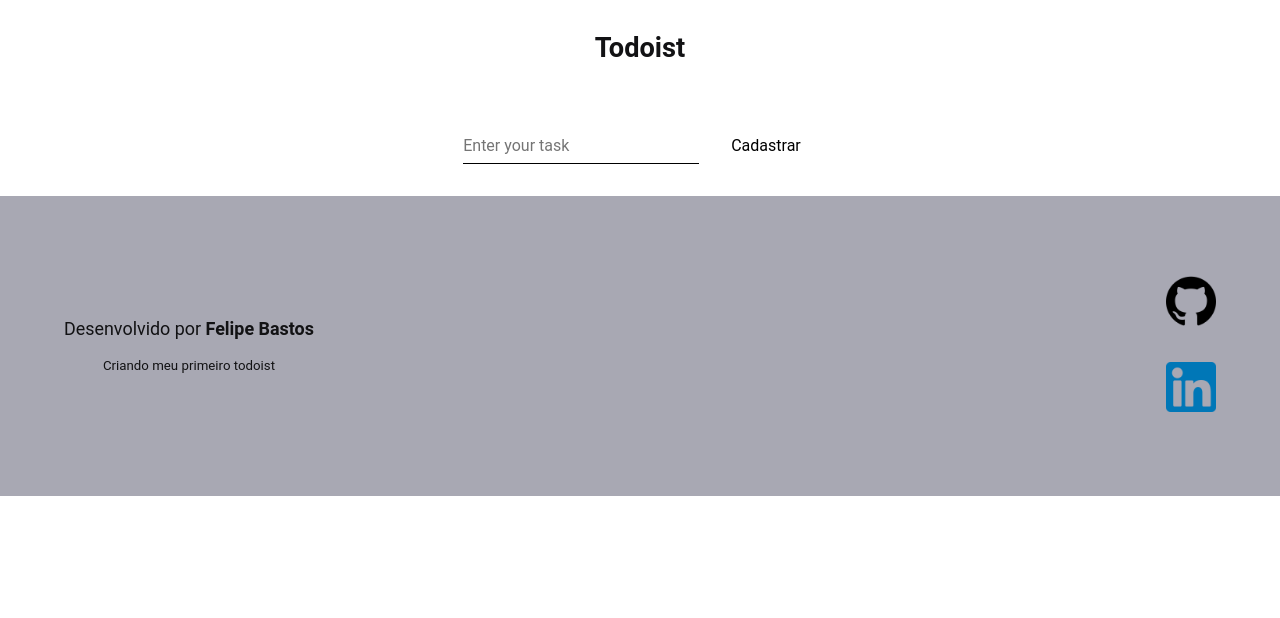
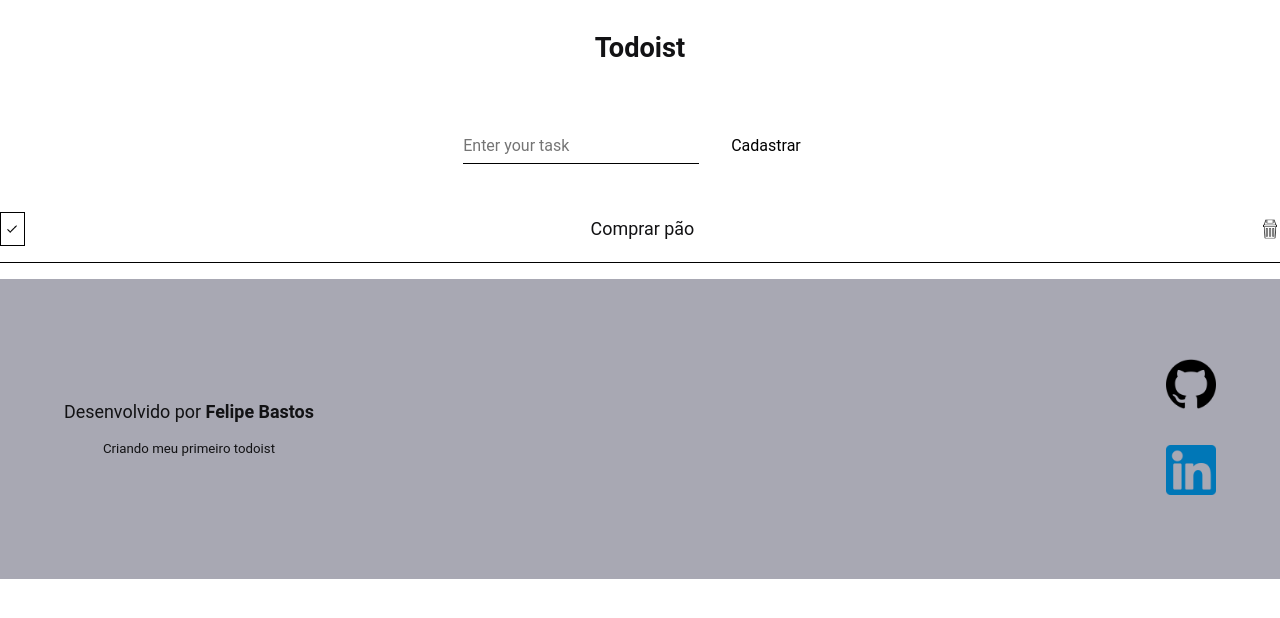
Before and after one commit to felipecfb/todoist, a React (Create React App) app: page / in a window 1280 px wide. Shown: the top 618 px of the page. Built offline with nearby package versions, Linux system fonts and the light colour scheme.

Commit message:
criando componente da lista de tasks

```diff
--- a/src/Pages/Home/index.tsx
+++ b/src/Pages/Home/index.tsx
@@ -2,12 +2,14 @@ import React from "react";
 import Footer from "../../components/Footer";
 import Header from "../../components/Header";
 import { RegisterTask } from "../../components/RegisterTask";
+import { TaskList } from "../../components/TaskList";
 
 export default function Home() {
   return (
     <>
       <Header />
       <RegisterTask />
+      <TaskList />
       <Footer />
     </>
   );
--- /dev/null
+++ b/src/components/TaskList/index.tsx
@@ -0,0 +1,19 @@
+import React from 'react';
+
+import CheckIcon from '../../assets/check.png';
+import TrashIcon from '../../assets/trash.png';
+import { Container, Task, TaskContent, Icon, Check, IconCheck } from './styles';
+
+export function TaskList() {
+  return (
+    <Container>
+      <Task>
+        <Check>
+          <IconCheck src={CheckIcon} alt="" />
+        </Check>
+        <TaskContent>Comprar pão</TaskContent>
+        <Icon src={TrashIcon} alt="" />
+      </Task>
+    </Container>
+  )
+};
--- /dev/null
+++ b/src/components/TaskList/styles.tsx
@@ -0,0 +1,34 @@
+import styled from 'styled-components';
+
+export const Container = styled.div`
+  max-width: 1300px;
+  margin: 0 auto;
+  padding: 1rem 0;
+`
+
+export const Task = styled.div`
+  display: flex;
+  align-items: center;
+  justify-content: space-between;
+  border-bottom: 1px solid #000;
+  padding-bottom: 1rem;
+`
+
+export const Check = styled.div`
+  padding: 0.4rem;
+  border: 1px solid #000;
+  cursor: pointer;
+`
+
+export const IconCheck = styled.img`
+  max-width: 10px;
+`
+
+export const TaskContent = styled.div`
+  font-size: calc(1rem + 0.15vw);
+`
+
+export const Icon = styled.img`
+  max-width: 20px;
+  cursor: pointer;
+`
```
Also changed, not shown: src/assets/check.png (added), src/assets/trash.png (added).
